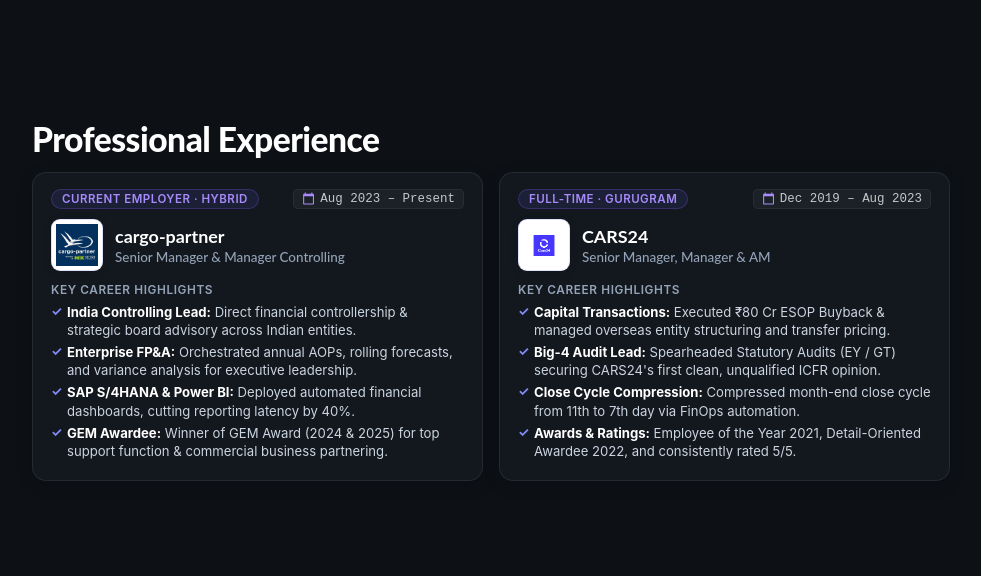
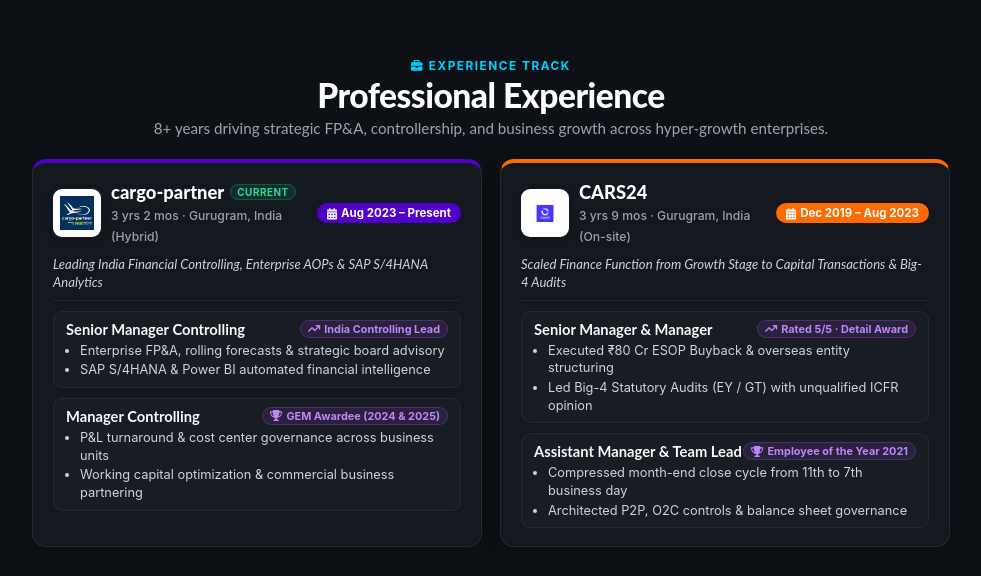
Before and after one commit to Ashishpandla07/Portfolio, a React (Create React App) app: page / in a window 1280 px wide. Shown: the part 1704-2280 px from the top of the page, without its empty margins (279-1260 px from the left). Built offline with nearby package versions, Linux system fonts and the light colour scheme.

Commit message:
Restore favorite Executive Timeline layout trimmed to single 100vh page

```diff
--- a/src/assets/styles/Timeline.scss
+++ b/src/assets/styles/Timeline.scss
@@ -1,58 +1,70 @@
 #history {
-  padding: 60px 6% 70px;
-  position: relative;
+  min-height: 100vh;
+  padding: 35px 5% 25px;
+  display: flex;
+  flex-direction: column;
+  justify-content: center;
+  box-sizing: border-box;
+  width: 100%;
+
+  .items-container {
+    padding: 0;
+    width: 100%;
+    max-width: 1160px;
+    margin: 0 auto;
+  }
 
   .experience-header {
     text-align: center;
-    margin-bottom: 35px;
+    margin-bottom: 20px;
 
     .header-eyebrow {
       display: inline-flex;
       align-items: center;
       gap: 6px;
-      font-size: 0.78rem;
+      font-size: 0.74rem;
       font-weight: 700;
       text-transform: uppercase;
       letter-spacing: 1.5px;
       color: #00d2ff;
-      margin-bottom: 8px;
+      margin-bottom: 4px;
 
       svg {
-        font-size: 0.75rem;
+        font-size: 0.72rem;
       }
     }
 
     h1 {
-      font-size: 2.4rem;
+      font-size: 2.1rem;
       font-weight: 800;
       letter-spacing: -0.5px;
-      margin-bottom: 8px;
+      margin: 0 0 4px 0;
+      line-height: 1.1;
     }
 
     .experience-subtitle {
       color: #9ca3af;
-      font-size: 1.02rem;
-      max-width: 640px;
+      font-size: 0.95rem;
+      max-width: 680px;
       margin: 0 auto;
-      line-height: 1.5;
+      line-height: 1.4;
     }
   }
 
-  /* Minimalist Executive Grid */
+  /* Executive Cards Grid (Single-Page Layout) */
   .executive-grid {
     display: grid;
-    grid-template-columns: repeat(auto-fit, minmax(420px, 1fr));
-    gap: 24px;
-    max-width: 1040px;
-    margin: 0 auto;
+    grid-template-columns: repeat(2, 1fr);
+    gap: 18px;
+    align-items: stretch;
 
     .exec-card {
-      background: rgba(255, 255, 255, 0.03);
+      background: rgba(22, 27, 34, 0.75);
       border: 1px solid rgba(255, 255, 255, 0.08);
-      border-radius: 16px;
-      padding: 24px 26px;
-      backdrop-filter: blur(10px);
-      box-shadow: 0 4px 20px rgba(0, 0, 0, 0.15);
+      border-radius: 14px;
+      padding: 18px 20px;
+      backdrop-filter: blur(8px);
+      box-shadow: 0 4px 18px rgba(0, 0, 0, 0.2);
       border-top: 4px solid var(--brand-color, #5000ca);
       display: flex;
       flex-direction: column;
@@ -60,39 +72,38 @@
       transition: transform 0.25s ease, box-shadow 0.25s ease, border-color 0.25s ease;
 
       &:hover {
-        transform: translateY(-3px);
-        box-shadow: 0 12px 30px rgba(0, 0, 0, 0.25);
+        transform: translateY(-2px);
+        box-shadow: 0 10px 24px -4px rgba(0, 0, 0, 0.35);
         border-color: rgba(255, 255, 255, 0.18);
       }
 
       .exec-card-header {
         display: flex;
         justify-content: space-between;
-        align-items: flex-start;
-        gap: 12px;
-        margin-bottom: 14px;
-        flex-wrap: wrap;
+        align-items: center;
+        gap: 10px;
+        margin-bottom: 10px;
 
         .company-info-row {
           display: flex;
           align-items: center;
-          gap: 12px;
+          gap: 10px;
 
           .logo-box {
-            width: 48px;
-            height: 48px;
-            border-radius: 10px;
+            width: 42px;
+            height: 42px;
+            border-radius: 9px;
             background: #ffffff;
             display: flex;
             align-items: center;
             justify-content: center;
-            padding: 4px;
+            padding: 3px;
             box-shadow: 0 2px 8px rgba(0, 0, 0, 0.12);
             flex-shrink: 0;
 
             img {
-              max-width: 38px;
-              max-height: 38px;
+              max-width: 34px;
+              max-height: 34px;
               object-fit: contain;
             }
           }
@@ -101,22 +112,23 @@
             .name-wrap {
               display: flex;
               align-items: center;
-              gap: 8px;
+              gap: 6px;
 
               h2 {
-                font-size: 1.25rem;
+                font-size: 1.15rem;
                 font-weight: 800;
                 margin: 0;
                 color: #ffffff;
+                line-height: 1.2;
               }
 
               .active-badge {
-                font-size: 0.65rem;
+                font-size: 0.62rem;
                 font-weight: 700;
                 text-transform: uppercase;
                 letter-spacing: 0.5px;
-                padding: 2px 8px;
-                border-radius: 10px;
+                padding: 1px 6px;
+                border-radius: 8px;
                 background: rgba(16, 185, 129, 0.15);
                 color: #34d399;
                 border: 1px solid rgba(16, 185, 129, 0.3);
@@ -124,7 +136,7 @@
             }
 
             .meta-text {
-              font-size: 0.78rem;
+              font-size: 0.76rem;
               color: #9ca3af;
               font-weight: 500;
             }
@@ -132,49 +144,48 @@
         }
 
         .period-pill {
-          font-size: 0.75rem;
+          font-size: 0.72rem;
           font-weight: 700;
           color: #ffffff;
-          padding: 4px 12px;
-          border-radius: 20px;
+          padding: 3px 10px;
+          border-radius: 14px;
           display: inline-flex;
           align-items: center;
-          gap: 5px;
-          box-shadow: 0 2px 10px rgba(0, 0, 0, 0.2);
+          gap: 4px;
+          white-space: nowrap;
         }
       }
 
       .company-tagline {
-        font-size: 0.88rem;
+        font-size: 0.82rem;
         color: #cbd5e1;
         font-style: italic;
-        line-height: 1.45;
-        margin: 0 0 18px 0;
-        padding-bottom: 12px;
+        line-height: 1.38;
+        margin: 0 0 10px 0;
+        padding-bottom: 8px;
         border-bottom: 1px solid rgba(255, 255, 255, 0.06);
       }
 
       .roles-stack {
         display: flex;
         flex-direction: column;
-        gap: 16px;
+        gap: 10px;
+        flex-grow: 1;
 
         .role-snippet {
-          background: rgba(255, 255, 255, 0.02);
-          border-radius: 10px;
-          padding: 12px 14px;
+          background: rgba(255, 255, 255, 0.025);
+          border-radius: 9px;
+          padding: 8px 12px;
           border: 1px solid rgba(255, 255, 255, 0.05);
 
           .role-snippet-header {
             display: flex;
             justify-content: space-between;
             align-items: center;
-            margin-bottom: 8px;
-            flex-wrap: wrap;
-            gap: 6px;
+            margin-bottom: 4px;
 
             h3 {
-              font-size: 0.98rem;
+              font-size: 0.92rem;
               font-weight: 700;
               margin: 0;
               color: #f8fafc;
@@ -183,26 +194,26 @@
             .badge-chip {
               display: inline-flex;
               align-items: center;
-              gap: 5px;
-              font-size: 0.72rem;
+              gap: 4px;
+              font-size: 0.68rem;
               font-weight: 700;
               color: #c084fc;
               background: rgba(168, 85, 247, 0.12);
               border: 1px solid rgba(168, 85, 247, 0.25);
-              padding: 2px 8px;
-              border-radius: 12px;
+              padding: 1px 7px;
+              border-radius: 10px;
             }
           }
 
           .mini-bullet-list {
             margin: 0;
-            padding-left: 16px;
+            padding-left: 14px;
 
             li {
-              font-size: 0.83rem;
-              color: #94a3b8;
-              line-height: 1.45;
-              margin-bottom: 4px;
+              font-size: 0.80rem;
+              color: #cbd5e1;
+              line-height: 1.38;
+              margin-bottom: 2px;
 
               &:last-child {
                 margin-bottom: 0;
@@ -229,7 +240,7 @@
   .executive-grid .exec-card {
     background: #ffffff;
     border-color: #e2e8f0;
-    box-shadow: 0 4px 16px rgba(0, 0, 0, 0.06);
+    box-shadow: 0 4px 14px rgba(0, 0, 0, 0.05);
 
     .exec-card-header {
       .company-info-row {
@@ -262,16 +273,17 @@
       }
 
       .mini-bullet-list li {
-        color: #475569;
+        color: #334155;
       }
     }
   }
 }
 
 /* Responsive */
-@media screen and (max-width: 768px) {
+@media screen and (max-width: 992px) {
   #history {
-    padding: 40px 16px 50px;
+    padding: 25px 4% 20px;
+    min-height: auto;
 
     .experience-header h1 {
       font-size: 1.9rem;
@@ -279,6 +291,7 @@
 
     .executive-grid {
       grid-template-columns: 1fr;
+      gap: 14px;
     }
   }
 }
--- a/src/components/Timeline.tsx
+++ b/src/components/Timeline.tsx
@@ -1,92 +1,181 @@
 import React from "react";
-import CalendarTodayIcon from '@mui/icons-material/CalendarToday';
-import cars24Logo from '../assets/images/cars24_logo.png';
-import cargoPartnerLogo from '../assets/images/cargo_partner_logo.jpg';
-import '../assets/styles/Education.scss';
+import { FontAwesomeIcon } from "@fortawesome/react-fontawesome";
+import {
+  faBriefcase,
+  faCalendarAlt,
+  faCheckCircle,
+  faTrophy,
+  faArrowTrendUp
+} from "@fortawesome/free-solid-svg-icons";
+import cars24Logo from "../assets/images/cars24_logo.png";
+import cargoPartnerLogo from "../assets/images/cargo_partner_logo.jpg";
+import "../assets/styles/Timeline.scss";
+
+interface MinimalRole {
+  title: string;
+  period: string;
+  duration: string;
+  badge: string;
+  badgeType: "promotion" | "award" | "foundation";
+  highlights: string[];
+}
+
+interface ExecutiveCompany {
+  id: string;
+  name: string;
+  logo: string;
+  period: string;
+  duration: string;
+  location: string;
+  workMode: string;
+  color: string;
+  isCurrent?: boolean;
+  tagline: string;
+  roles: MinimalRole[];
+}
+
+const EXECUTIVE_EXPERIENCE: ExecutiveCompany[] = [
+  {
+    id: "cargo-partner",
+    name: "cargo-partner",
+    logo: cargoPartnerLogo,
+    period: "Aug 2023 – Present",
+    duration: "3 yrs 2 mos",
+    location: "Gurugram, India",
+    workMode: "Hybrid",
+    color: "#5000ca",
+    isCurrent: true,
+    tagline: "Leading India Financial Controlling, Enterprise AOPs & SAP S/4HANA Analytics",
+    roles: [
+      {
+        title: "Senior Manager Controlling",
+        period: "Apr 2026 – Present",
+        duration: "Current",
+        badge: "India Controlling Lead",
+        badgeType: "promotion",
+        highlights: [
+          "Enterprise FP&A, rolling forecasts & strategic board advisory",
+          "SAP S/4HANA & Power BI automated financial intelligence"
+        ]
+      },
+      {
+        title: "Manager Controlling",
+        period: "Aug 2023 – Mar 2026",
+        duration: "2 yrs 8 mos",
+        badge: "GEM Awardee (2024 & 2025)",
+        badgeType: "award",
+        highlights: [
+          "P&L turnaround & cost center governance across business units",
+          "Working capital optimization & commercial business partnering"
+        ]
+      }
+    ]
+  },
+  {
+    id: "cars24",
+    name: "CARS24",
+    logo: cars24Logo,
+    period: "Dec 2019 – Aug 2023",
+    duration: "3 yrs 9 mos",
+    location: "Gurugram, India",
+    workMode: "On-site",
+    color: "#ff6b00",
+    tagline: "Scaled Finance Function from Growth Stage to Capital Transactions & Big-4 Audits",
+    roles: [
+      {
+        title: "Senior Manager & Manager",
+        period: "Apr 2022 – Aug 2023",
+        duration: "1 yr 5 mos",
+        badge: "Rated 5/5 · Detail Award",
+        badgeType: "promotion",
+        highlights: [
+          "Executed ₹80 Cr ESOP Buyback & overseas entity structuring",
+          "Led Big-4 Statutory Audits (EY / GT) with unqualified ICFR opinion"
+        ]
+      },
+      {
+        title: "Assistant Manager & Team Lead",
+        period: "Dec 2019 – Mar 2022",
+        duration: "2 yrs 4 mos",
+        badge: "Employee of the Year 2021",
+        badgeType: "award",
+        highlights: [
+          "Compressed month-end close cycle from 11th to 7th business day",
+          "Architected P2P, O2C controls & balance sheet governance"
+        ]
+      }
+    ]
+  }
+];
 
 function Timeline() {
   return (
-    <div className="education-container" id="history">
-      <div className="section-header">
+    <div id="history">
+      <div className="items-container">
+        {/* Minimalist Section Header */}
+        <div className="experience-header">
+          <div className="header-eyebrow">
+            <FontAwesomeIcon icon={faBriefcase} /> Experience Track
+          </div>
           <h1>Professional Experience</h1>
+          <p className="experience-subtitle">
+            8+ years driving strategic FP&A, controllership, and business growth across hyper-growth enterprises.
+          </p>
         </div>
-      <div className="education-grid">
-        {/* Entry 1: cargo-partner */}
-        <div className="education-card">
-          <div className="card-top-bar">
-            <span className="credential-badge">Current Employer · Hybrid</span>
-            <span className="year-pill">
-              <CalendarTodayIcon />
-              <span>Aug 2023 – Present</span>
+
+        {/* Minimalist Executive Cards Grid */}
+        <div className="executive-grid">
+          {EXECUTIVE_EXPERIENCE.map((company) => (
+            <div key={company.id} className="exec-card" style={{ "--brand-color": company.color } as React.CSSProperties}>
+              {/* Card Header */}
+              <div className="exec-card-header">
+                <div className="company-info-row">
+                  <div className="logo-box">
+                    <img src={company.logo} alt={company.name} />
+                  </div>
+                  <div className="title-block">
+                    <div className="name-wrap">
+                      <h2>{company.name}</h2>
+                      {company.isCurrent && <span className="active-badge">Current</span>}
+                    </div>
+                    <span className="meta-text">
+                      {company.duration} · {company.location} ({company.workMode})
+                    </span>
+                  </div>
+                </div>
+
+                <span className="period-pill" style={{ backgroundColor: company.color }}>
+                  <FontAwesomeIcon icon={faCalendarAlt} /> {company.period}
                 </span>
               </div>
 
-          <div className="card-header">
-            <div className="card-icon-wrapper" aria-label="cargo-partner Logo">
-              <img src={cargoPartnerLogo} alt="cargo-partner" className="institution-logo" />
-            </div>
-            <div className="card-title-group">
-              <h2>cargo-partner</h2>
-              <p className="institution-name">Senior Manager & Manager Controlling</p>
-            </div>
-          </div>
+              {/* Company Mission Tagline */}
+              <p className="company-tagline">{company.tagline}</p>
 
-          <div className="card-body">
-            <div className="highlights-heading">Key Career Highlights</div>
-            <ul className="highlights-list">
-              <li>
-                <strong>India Controlling Lead:</strong> Direct financial controllership & strategic board advisory across Indian entities.
-              </li>
-              <li>
-                <strong>Enterprise FP&A:</strong> Orchestrated annual AOPs, rolling forecasts, and variance analysis for executive leadership.
-              </li>
-              <li>
-                <strong>SAP S/4HANA & Power BI:</strong> Deployed automated financial dashboards, cutting reporting latency by 40%.
-              </li>
-              <li>
-                <strong>GEM Awardee:</strong> Winner of GEM Award (2024 & 2025) for top support function & commercial business partnering.
-              </li>
-            </ul>
-          </div>
-        </div>
-
-        {/* Entry 2: CARS24 */}
-        <div className="education-card">
-          <div className="card-top-bar">
-            <span className="credential-badge">Full-time · Gurugram</span>
-            <span className="year-pill">
-              <CalendarTodayIcon />
-              <span>Dec 2019 – Aug 2023</span>
+              {/* Roles Snippets */}
+              <div className="roles-stack">
+                {company.roles.map((role, idx) => (
+                  <div key={idx} className="role-snippet">
+                    <div className="role-snippet-header">
+                      <h3>{role.title}</h3>
+                      <span className="badge-chip">
+                        {role.badgeType === "award" && <FontAwesomeIcon icon={faTrophy} />}
+                        {role.badgeType === "promotion" && <FontAwesomeIcon icon={faArrowTrendUp} />}
+                        {role.badgeType === "foundation" && <FontAwesomeIcon icon={faCheckCircle} />}
+                        <span>{role.badge}</span>
                       </span>
                     </div>
 
-          <div className="card-header">
-            <div className="card-icon-wrapper" aria-label="CARS24 Logo">
-              <img src={cars24Logo} alt="CARS24" className="institution-logo" />
+                    <ul className="mini-bullet-list">
+                      {role.highlights.map((bullet, bIdx) => (
+                        <li key={bIdx}>{bullet}</li>
+                      ))}
+                    </ul>
                   </div>
-            <div className="card-title-group">
-              <h2>CARS24</h2>
-              <p className="institution-name">Senior Manager, Manager & AM</p>
+                ))}
               </div>
             </div>
-
-          <div className="card-body">
-            <div className="highlights-heading">Key Career Highlights</div>
-            <ul className="highlights-list">
-              <li>
-                <strong>Capital Transactions:</strong> Executed ₹80 Cr ESOP Buyback & managed overseas entity structuring and transfer pricing.
-              </li>
-              <li>
-                <strong>Big-4 Audit Lead:</strong> Spearheaded Statutory Audits (EY / GT) securing CARS24's first clean, unqualified ICFR opinion.
-              </li>
-              <li>
-                <strong>Close Cycle Compression:</strong> Compressed month-end close cycle from 11th to 7th day via FinOps automation.
-              </li>
-              <li>
-                <strong>Awards & Ratings:</strong> Employee of the Year 2021, Detail-Oriented Awardee 2022, and consistently rated 5/5.
-              </li>
-            </ul>
-          </div>
+          ))}
         </div>
       </div>
     </div>
```
Lines whose indentation alone changed are shown as unchanged.
